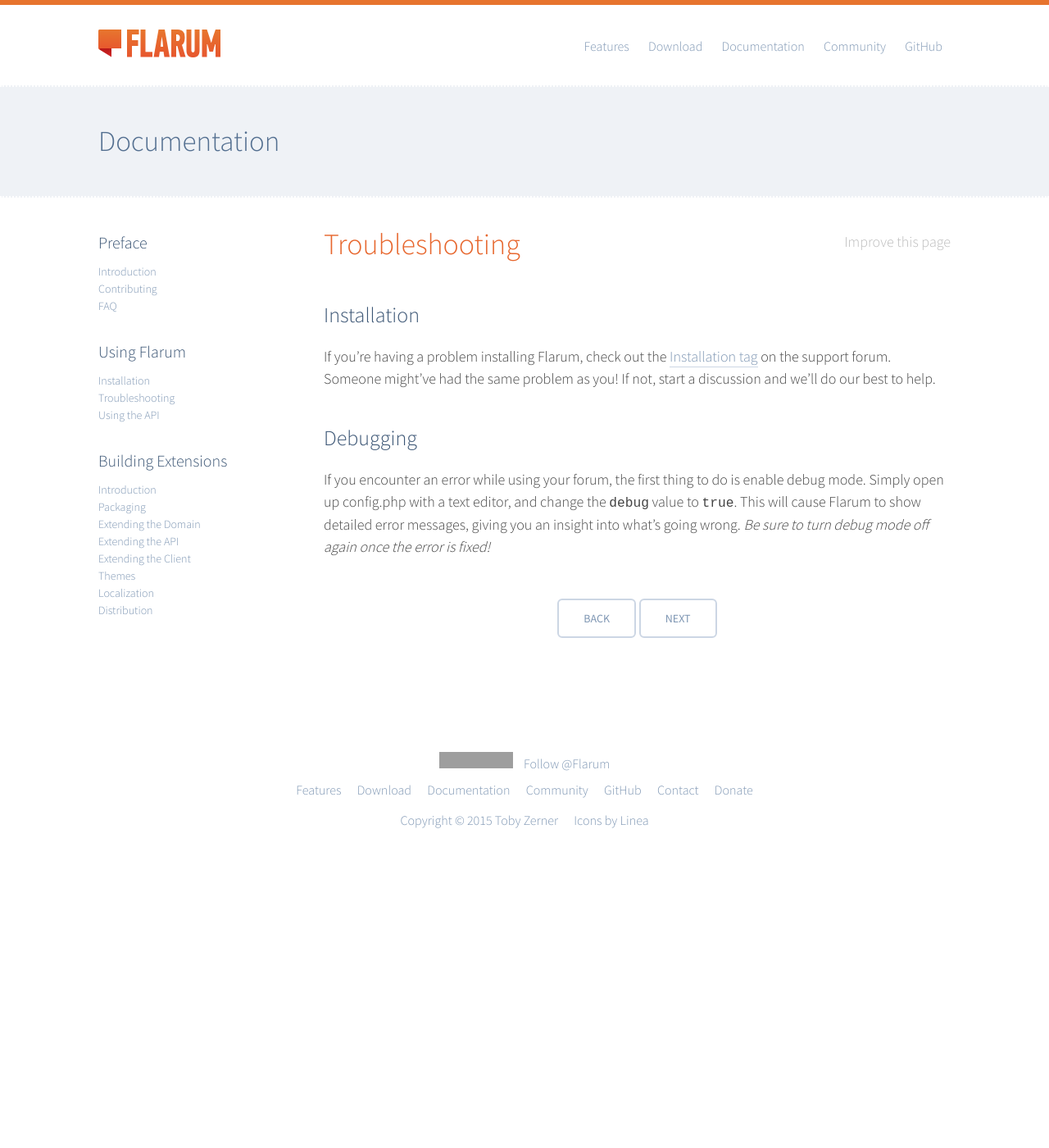
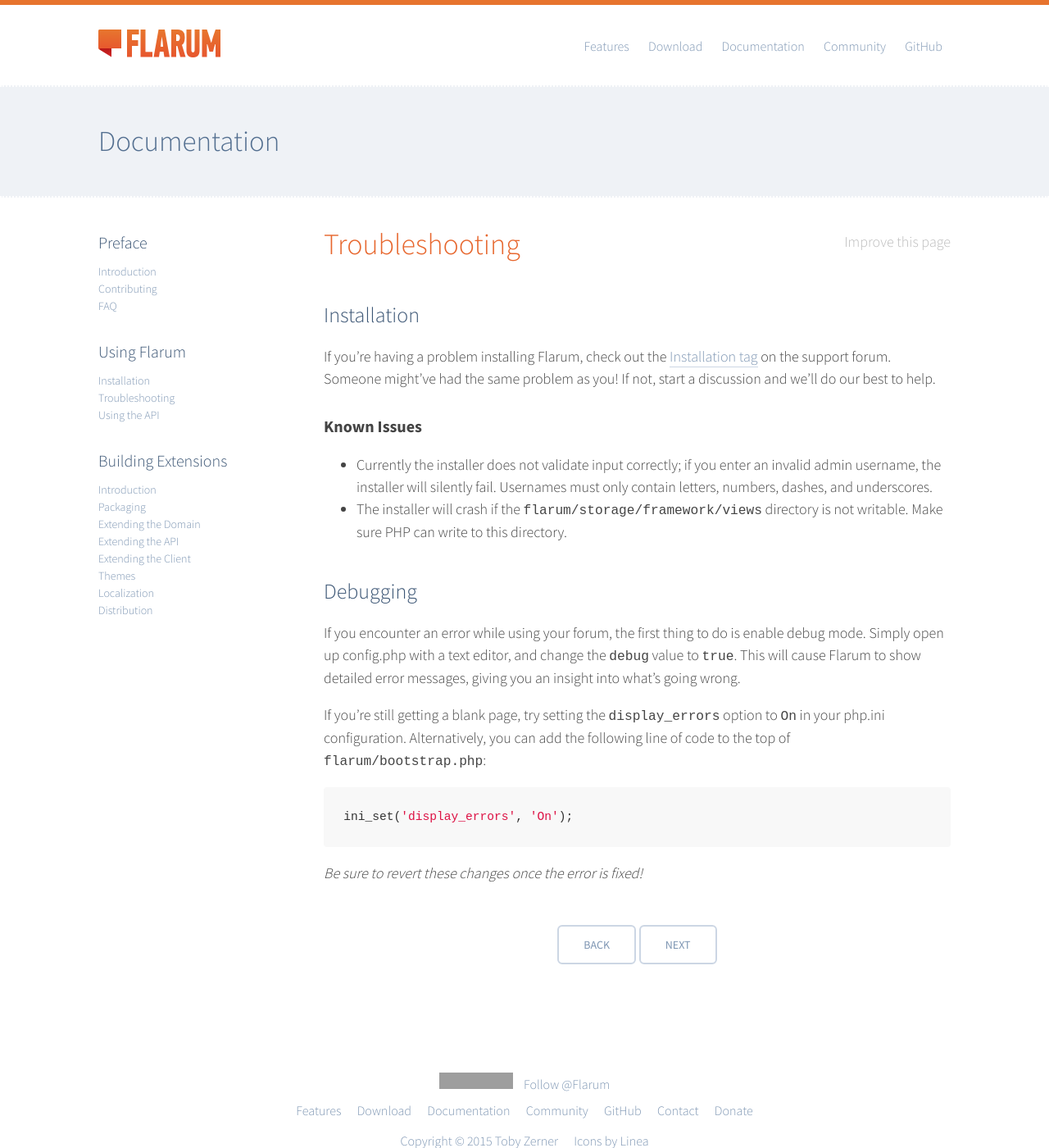
Before and after one commit to flarum/flarum.github.io, a Jekyll site: the page built from _docs/troubleshooting.md, in a window 1280 px wide and 1400 px high. Shown: the whole window at 82% size. Built offline with Jekyll 4.4.1, drawn with Linux system fonts in a browser that asks for light colours; nearby versions of some CDN libraries; comment, search, counter and statistics services are not loaded; grey boxes are pictures that could not be loaded.

Commit message:
Improve troubleshooting docs, add some known issues

````diff
--- a/_docs/troubleshooting.md
+++ b/_docs/troubleshooting.md
@@ -7,6 +7,19 @@
 
 If you're having a problem installing Flarum, check out the [Installation tag](http://discuss.flarum.org/t/installation) on the support forum. Someone might've had the same problem as you! If not, start a discussion and we'll do our best to help.
 
+### Known Issues
+
+* Currently the installer does not validate input correctly; if you enter an invalid admin username, the installer will silently fail. Usernames must only contain letters, numbers, dashes, and underscores.
+* The installer will crash if the `flarum/storage/framework/views` directory is not writable. Make sure PHP can write to this directory.
+
 ## Debugging
 
-If you encounter an error while using your forum, the first thing to do is enable debug mode. Simply open up config.php with a text editor, and change the `debug` value to `true`. This will cause Flarum to show detailed error messages, giving you an insight into what's going wrong. *Be sure to turn debug mode off again once the error is fixed!*
+If you encounter an error while using your forum, the first thing to do is enable debug mode. Simply open up config.php with a text editor, and change the `debug` value to `true`. This will cause Flarum to show detailed error messages, giving you an insight into what's going wrong.
+
+If you're still getting a blank page, try setting the `display_errors` option to `On` in your php.ini configuration. Alternatively, you can add the following line of code to the top of `flarum/bootstrap.php`:
+
+```php
+ini_set('display_errors', 'On');
+```
+
+*Be sure to revert these changes once the error is fixed!*
````
